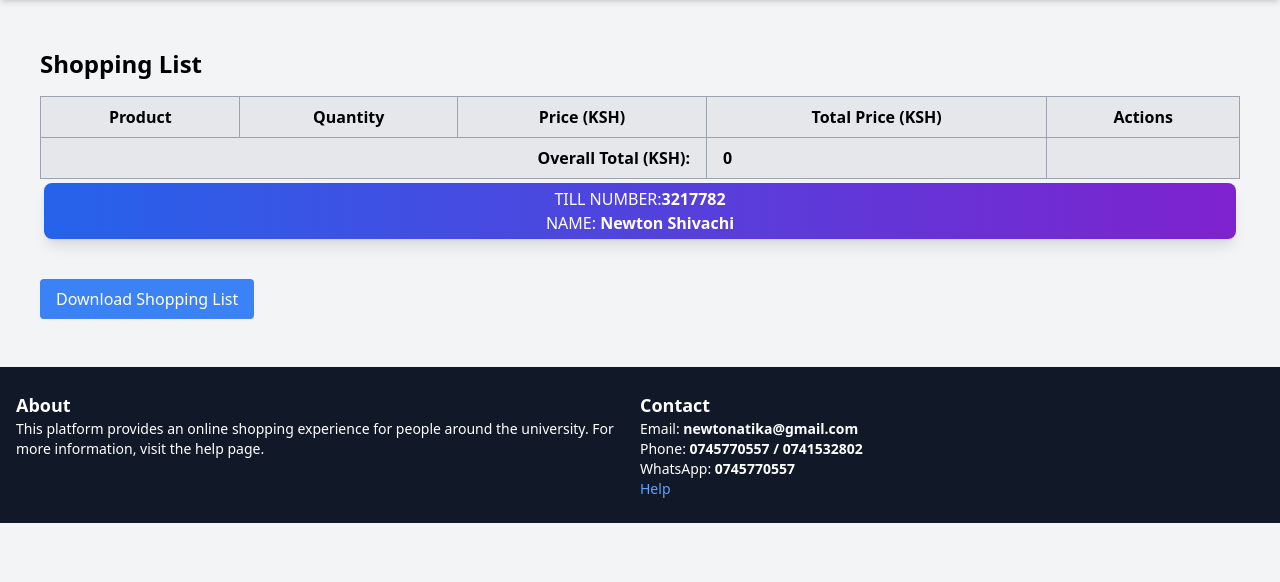
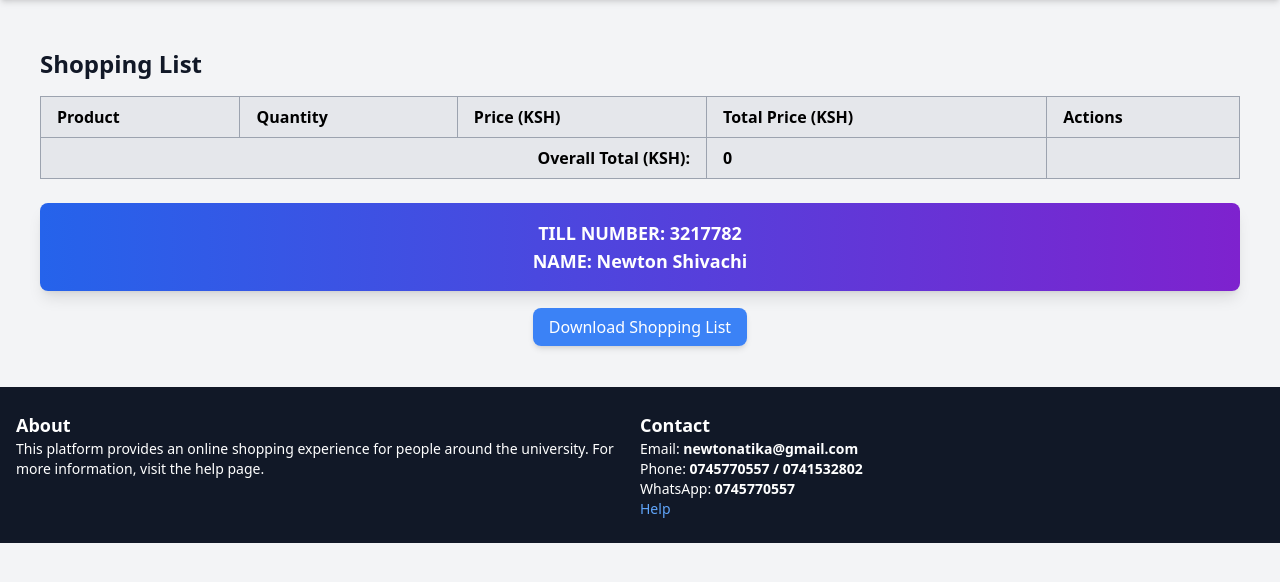
Before and after one commit to Newton-Atika/marketportal, a Django app: page /shopping-list/ in a window 1280 px wide. Shown: the part 132-714 px from the top of the page. Run offline with Django 5.2, Linux system fonts and the light colour scheme; data that the repository does not hold is empty; parts of the project's set-up code (start-up, migrations or seed data) failed here and were passed over; some libraries are stand-ins or nearby versions.

Commit message:
Update shopping_list.html

```diff
--- a/home/templates/home/shopping_list.html
+++ b/home/templates/home/shopping_list.html
@@ -1,23 +1,26 @@
 {% extends 'home/base.html' %}
 
-{% block title %}ShoppingList{% endblock %}
+{% block title %}Shopping List{% endblock %}
 
 {% block content %}
 <div class="bg-gray-100 p-6">
-    <h1 class="text-2xl font-bold mb-4">Shopping List</h1>
-    <table class="table-auto border-collapse border border-gray-400 w-full">
+    <h1 class="text-2xl font-bold mb-4 text-gray-900">Shopping List</h1>
+
+    <!-- Scrollable Table -->
+    <div class="overflow-x-auto">
+        <table class="table-auto border-collapse border border-gray-400 min-w-full">
             <thead class="bg-gray-200">
                 <tr>
-                <th class="border border-gray-400 px-4 py-2">Product</th>
-                <th class="border border-gray-400 px-4 py-2">Quantity</th>
-                <th class="border border-gray-400 px-4 py-2">Price (KSH)</th>
-                <th class="border border-gray-400 px-4 py-2">Total Price (KSH)</th>
-                <th class="border border-gray-400 px-4 py-2">Actions</th>
+                    <th class="border border-gray-400 px-4 py-2 text-left">Product</th>
+                    <th class="border border-gray-400 px-4 py-2 text-left">Quantity</th>
+                    <th class="border border-gray-400 px-4 py-2 text-left">Price (KSH)</th>
+                    <th class="border border-gray-400 px-4 py-2 text-left">Total Price (KSH)</th>
+                    <th class="border border-gray-400 px-4 py-2 text-left">Actions</th>
                 </tr>
             </thead>
             <tbody>
                 {% for item in shopping_items %}
-            <tr>
+                <tr class="bg-white hover:bg-gray-100">
                     <td class="border border-gray-400 px-4 py-2">{{ item.product.name }}</td>
                     <td class="border border-gray-400 px-4 py-2">
                         <form method="POST" action="{% url 'home:update_shopping_list' item.id %}">
@@ -27,19 +30,19 @@
                                 name="quantity"
                                 value="{{ item.quantity }}"
                                 min="1"
-                            class="w-16 m-1 text-center border rounded-md bg-white text-black"
+                                class="w-16 text-center border rounded-md bg-white text-black"
                             >
-                        <button type="submit" class="ml-2 p-1 bg-blue-600 hover:bg-blue-700 text-white rounded-md">
+                            <button type="submit" class="ml-2 px-2 py-1 bg-blue-600 hover:bg-blue-700 text-white rounded-md">
                                 Update
                             </button>
                         </form>
                     </td>
                     <td class="border border-gray-400 px-4 py-2">{{ item.product.Price }}</td>
-                <td class="border border-gray-400 px-4 py-2">{{ item.quantity|floatformat:2 }} * {{ item.product.Price|floatformat:2  }}</td>
+                    <td class="border border-gray-400 px-4 py-2">{{ item.quantity|floatformat:2 }} * {{ item.product.Price|floatformat:2 }}</td>
                     <td class="border border-gray-400 px-4 py-2">
                         <form method="POST" action="{% url 'home:delete_from_shopping_list' item.id %}">
                             {% csrf_token %}
-                        <button type="submit" class="p-1 bg-red-600 hover:bg-red-700 text-white rounded-md">
+                            <button type="submit" class="px-2 py-1 bg-red-600 hover:bg-red-700 text-white rounded-md">
                                 Delete
                             </button>
                         </form>
@@ -55,23 +58,20 @@
                 </tr>
             </tfoot>
         </table>
-    <div class="m-1 p-1 bg-gradient-to-r from-blue-600 to-purple-700 rounded-lg shadow-lg text-center text-white">
-        <h>TILL NUMBER:<strong>3217782</strong><h><br>
-        <h>NAME: <strong>Newton Shivachi</strong><h>
     </div>
 
-    <div class="mt-6">
+    <!-- Payment Details -->
+    <div class="mt-6 p-4 bg-gradient-to-r from-blue-600 to-purple-700 rounded-lg shadow-lg text-center text-white">
+        <h2 class="text-lg font-semibold">TILL NUMBER: <strong>3217782</strong></h2>
+        <h2 class="text-lg font-semibold">NAME: <strong>Newton Shivachi</strong></h2>
+    </div>
+
+    <!-- Download Button -->
+    <div class="mt-6 text-center">
         <a href="{% url 'home:download_shopping_list_after_payment' %}"
-        class="mt-4 inline-block bg-blue-500 text-white py-2 px-4 rounded">
+           class="px-4 py-2 bg-blue-500 hover:bg-blue-600 text-white rounded-lg shadow-md">
             Download Shopping List
-         <script>
-            document.getElementById("download-link").addEventListener("click", function(event) {
-                event.preventDefault();
-                window.location.href = this.href;
-            });
-         </script>
         </a>
-
     </div>
 </div>
 {% endblock %}
```
Lines whose indentation alone changed are shown as unchanged.
